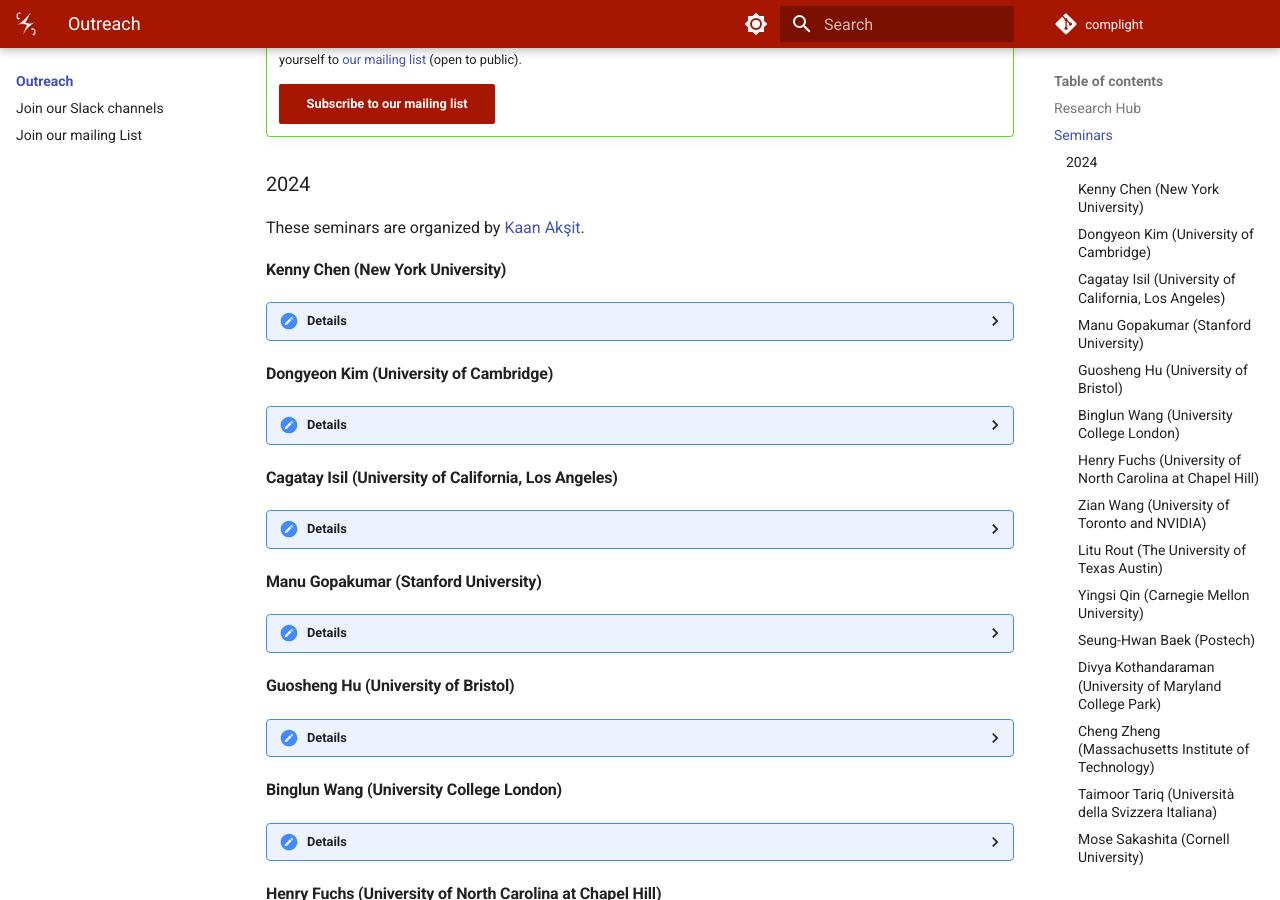
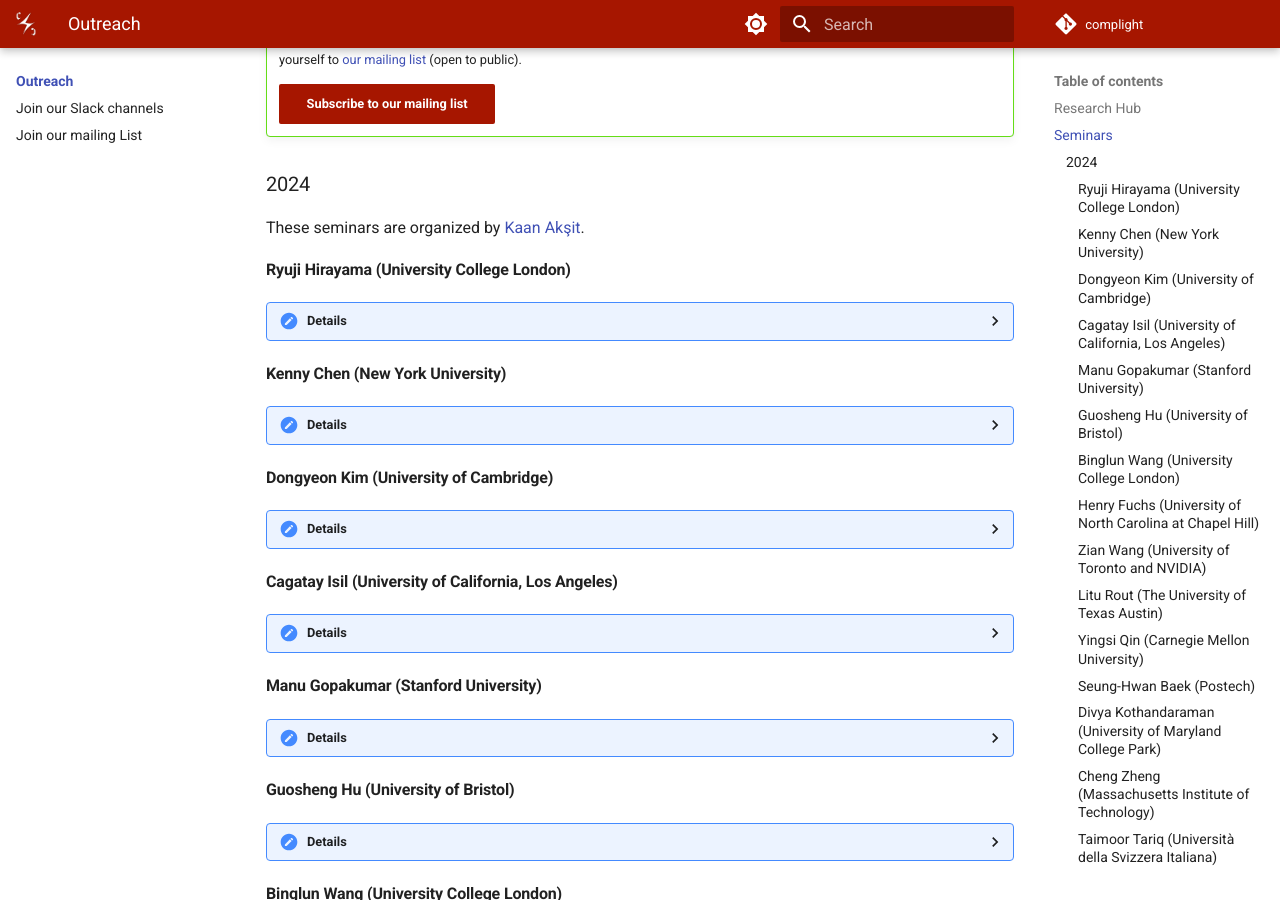
Before and after one commit to complight/complight.github.io, an MkDocs documentation site: the page built from docs/outreach/index.md, in a window 1280 px wide and 900 px high, scrolled down 1017 px. Built offline with MkDocs 1.6.1 and Material for MkDocs 9.7.7, drawn with Linux system fonts in a browser that asks for light colours.

Commit message:
Updating the outreach page.

```diff
--- a/docs/outreach/index.md
+++ b/docs/outreach/index.md
@@ -34,6 +34,18 @@ Overall, seminars are a blend of internal and external presenters.
 
 ### 2024
 These seminars are organized by [Kaan Akşit](https://kaanaksit.com).
+
+
+#### Ryuji Hirayama (University College London)
+??? Details
+    **Date:**
+    21st November 2024
+
+    **Presenter:** [Ryuji Hirayama](https://ryujihirayama.github.io/web/), Lecturer, University College London
+
+    **Title:** Acoustic Levitation for Displays and Fabrication
+
+    **Watch:** [Recording (Password protected)](https://liveuclac-my.sharepoint.com/:v:/g/personal/ucackak_ucl_ac_uk/ESY5SbMU_qpMjn6b-rPbfAQB4QnB61gdT8pVcYZ6PH8YAw?nav=eyJyZWZlcnJhbEluZm8iOnsicmVmZXJyYWxBcHAiOiJTdHJlYW1XZWJBcHAiLCJyZWZlcnJhbFZpZXciOiJTaGFyZURpYWxvZy1MaW5rIiwicmVmZXJyYWxBcHBQbGF0Zm9ybSI6IldlYiIsInJlZmVycmFsTW9kZSI6InZpZXcifX0%3D&e=va0CLQ)
 
 
 #### Kenny Chen (New York University)
```
